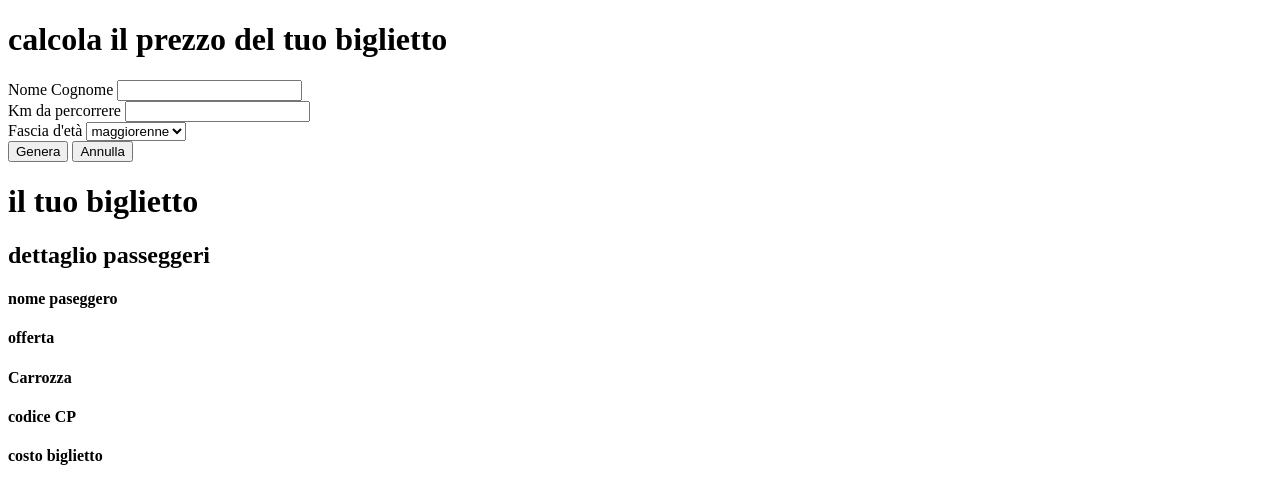
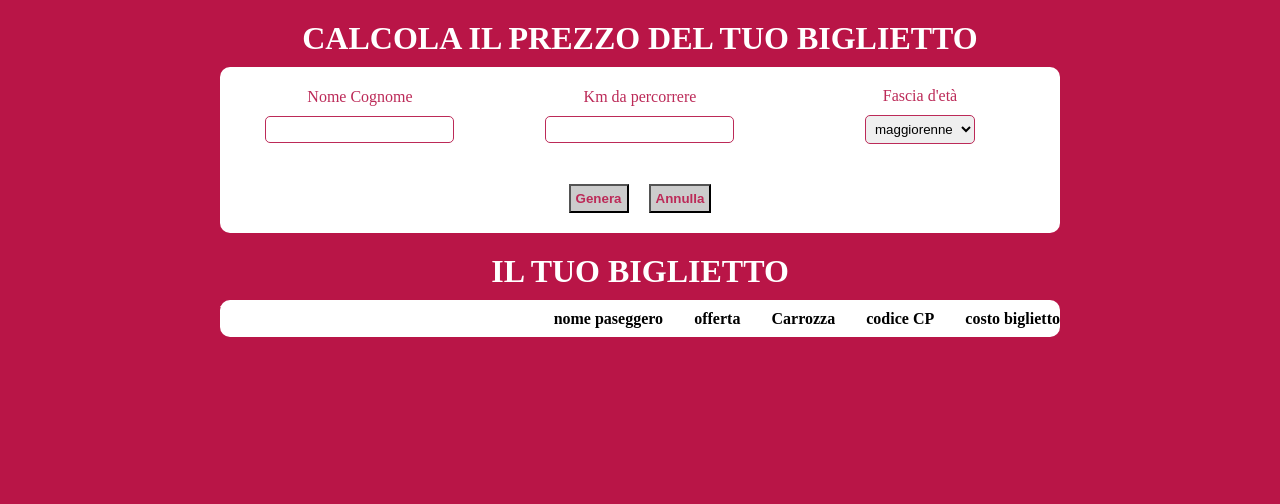
Before and after one commit to DavideAtzo/js-biglietto-treno-form, a plain HTML site: page index.html in a window 1280 px wide. Drawn offline with Linux system fonts and the light colour scheme.

Commit message:
sezione inserimento dati

```diff
--- a/css/style.css
+++ b/css/style.css
@@ -0,0 +1,70 @@
+* {
+    margin: 0;
+    padding: 0;
+    box-sizing: border-box;
+}
+
+body{
+    background-color: #b91547;
+}
+
+.container{
+    max-width: 52.5rem;
+    margin: 20px auto;
+    text-align: center;
+
+}
+
+.row{
+    display: flex;
+    justify-content: space-between;
+    align-items: center;
+}
+
+.box-biglietto{
+    border-radius: .625rem;
+    background-color: white;
+}
+
+form .col{
+    width: calc(100% / 3);
+    padding: 1.25rem;
+
+}
+form,
+button{
+    color: #bc2a58;
+}
+
+label {
+    display: block;
+}
+
+.bottoni{
+    display: flex;
+    justify-content: center;
+    padding: 1.25rem;
+    gap: 1.25rem;
+}
+
+
+h1,
+h2{
+    text-transform: uppercase;
+    color: white;
+    margin-bottom: .625rem;
+}
+
+select,
+input{
+    margin-top: 10px;
+    border: .0625rem solid #bc2a58;
+    padding: .3125rem;
+    border-radius: .3125rem;
+}
+
+button{
+    padding: .3125rem;
+    font-weight: 800;
+    background-color: rgba(0, 0, 0, 0.2);
+}
--- a/index.html
+++ b/index.html
@@ -13,8 +13,8 @@
     <main>
         <div class="container">
             <h1>calcola il prezzo del tuo biglietto</h1>
-            <div class="row">
-                <form action="/" method="get">
+            <form action="/" method="get" class="box-biglietto">
+                <div class="row ">
                     <div class="col">
                         <label for="nome-cognome">Nome Cognome</label>
                         <input type="text" id="nome-cognome" name="nome-cognome" value="">
@@ -24,6 +24,7 @@
                         <input type="text" id="km-da-percorrere" name="km" value="">
                     </div>
                     <div class="col">
+                        <div>
                             <label for="fascia-eta">Fascia d'età</label>
                             <select name="fascia-eta" id="fascia-eta">
                                 <option value="maggiorenne">maggiorenne</option>
@@ -31,17 +32,19 @@
                                 <option value="over65">over65</option>
                             </select>
                         </div>
+                    </div>
+                </div>
+                <div class="bottoni">
+                    <button type="submit" id="submit">Genera</button>
+                    <button type="reset" id="reset">Annulla</button>
+                </div>
             </form>
         </div>
-            <div class="row">
-                <button id="btn-genera">Genera</button>
-                <button id="btn-annulla">Annulla</button>
 
         </div>
-        </div>
-        <div class="container">
+        <div id="biglietto-personale" class="container">
             <h1>il tuo biglietto</h1>
-            <div class="row">
+            <div class="row box-biglietto">
                 <h2>dettaglio passeggeri</h2>
                 <div class="col">
                     <h4>nome paseggero</h4>
--- a/js/main.js
+++ b/js/main.js
@@ -1,9 +1,8 @@
 'use strict';
 
 //Dichiarazione variabili
-const btnGenera = document.getElementById('btn-genera');
-
-
+const btnGenera = document.getElementById('submit');
+const bigliettoPersonale = document.getElementById('biglietto-personale');
 
 // variabile prezzo biglietto a km
 const prezzoAlKm = 0.21;
@@ -16,6 +15,7 @@ btnGenera.addEventListener('click',
         const inputEtaUtente = document.getElementById('fascia-eta').value;
         const inputNomeCognome = document.getElementById('nome-cognome').value;
         let tipoBiglietto =  "Biglietto Standard";
+        const bigliettoPersonale = document.getElementById('biglietto-personale');
 
         // Restituisce un numero intero casuale compreso tra:
         let nTreno = Math.floor(Math.random() * 99999);
```
Lines whose indentation alone changed are shown as unchanged.
